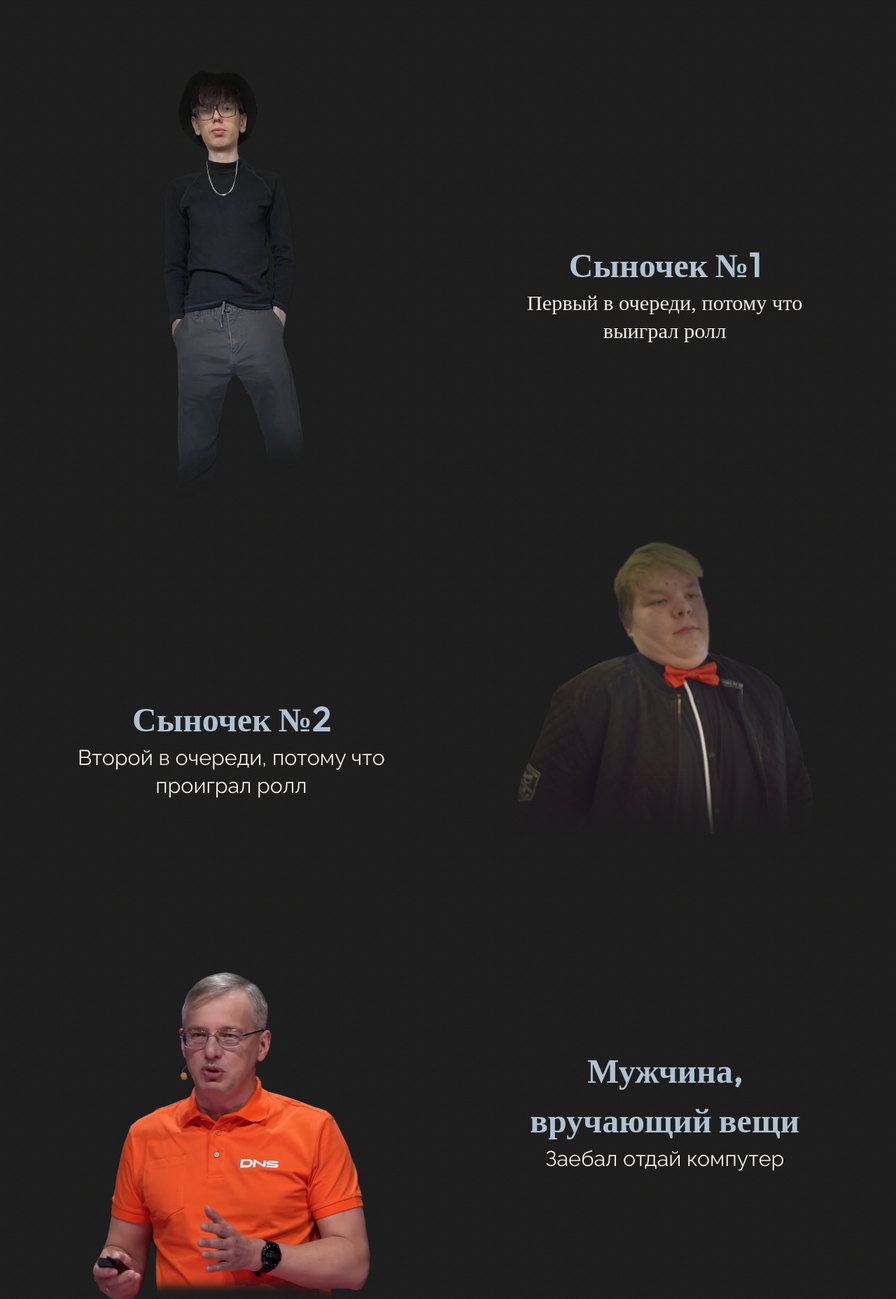
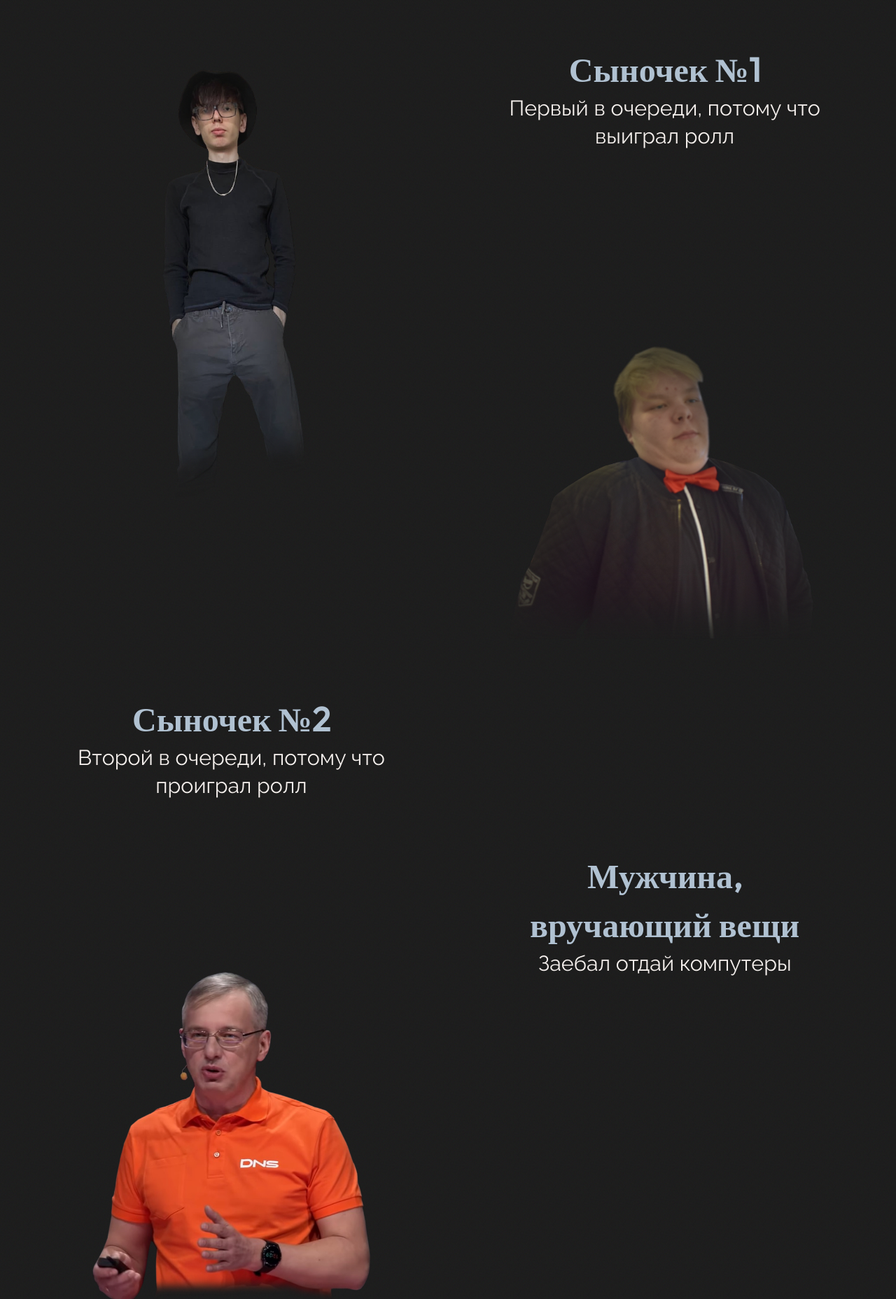
Before and after one commit to Norhis/Papa, a plain HTML site: page index.html in a window 1280 px wide. Shown: the part 840-2696 px from the top of the page at 70% size. Drawn offline with Linux system fonts and the light colour scheme.

Commit message:
Add files via upload

```diff
--- a/index.html
+++ b/index.html
@@ -32,22 +32,22 @@
         <div class="container">
             <main class="gallery">
                 <div class="gallery__left">
-                    <img id="first" class="gallery__item" src="img/work/1.png">
+                    <img class="gallery__item" src="img/work/1.png">
                     <div class="gallery__item text-block">
                         <h2 class="text-block__h">Сыночек №2</h2>
                         <p class="text-block__l">Второй в очереди, потому что проиграл ролл</p>
                     </div>
-                    <img id="second" class="gallery__item" src="img/work/3.png">
+                    <img class="gallery__item" src="img/work/3.png">
                 </div>
-                <div class="gallary__right">
+                <div class="gallery__right">
                     <div class="gallery__item text-block">
                         <h2 class="text-block__h">Сыночек №1</h2>
-                        <hp class="text-block__l">Первый в очереди, потому что выиграл ролл</p>
+                        <p class="text-block__l">Первый в очереди, потому что выиграл ролл</p>
                     </div>
                     <img id="third" class="gallery__item" src="img/work/2.png">
                     <div class="gallery__item text-block">
                         <h2 class="text-block__h">Мужчина, вручающий вещи</h2>
-                        <p class="text-block__l">Заебал отдай компутер</p>
+                        <p class="text-block__l">Заебал отдай компутеры</p>
                     </div>
                 </div>
             </main>
```
